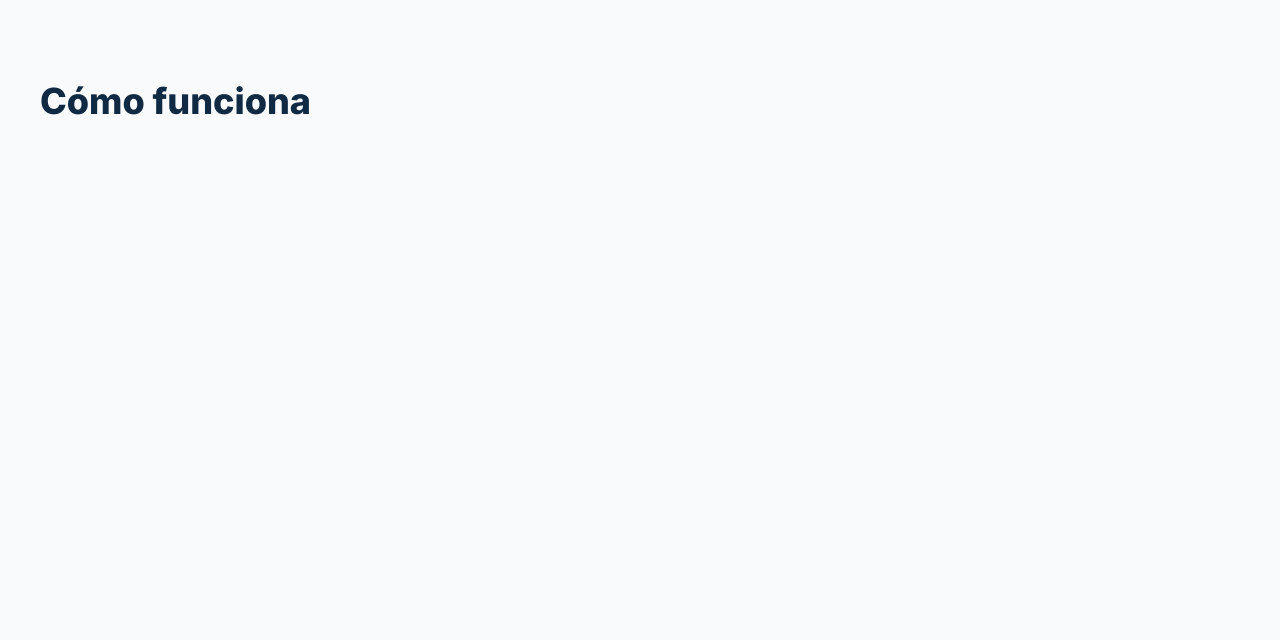
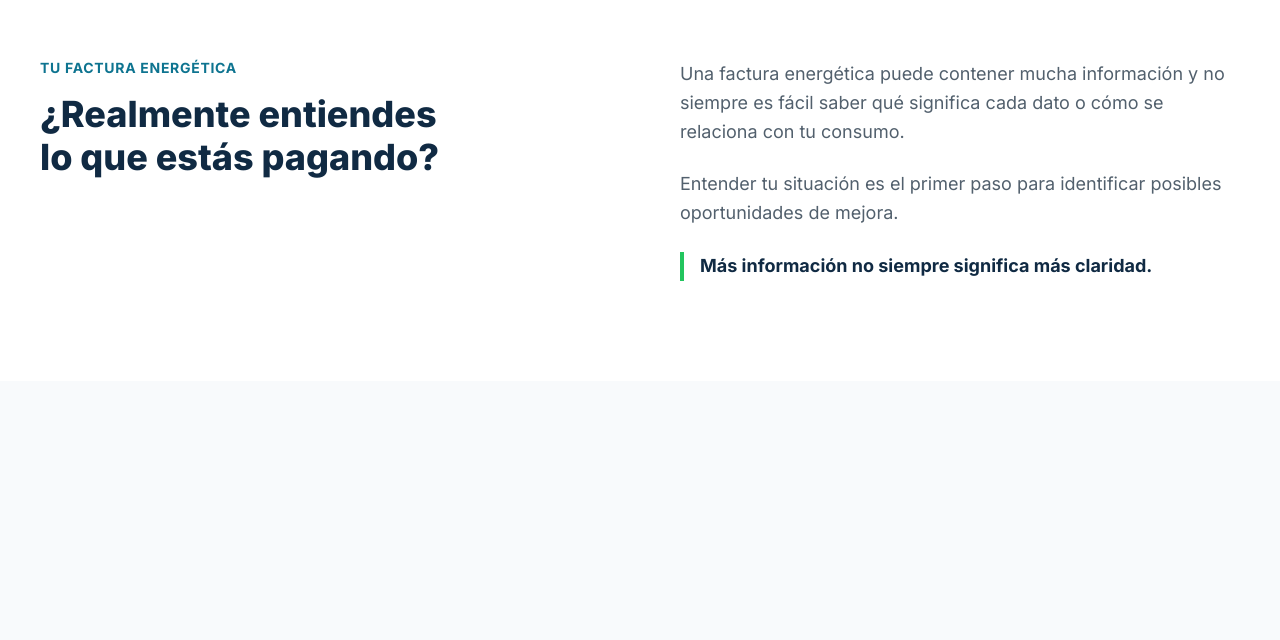
Before and after one commit to jhoan-sebastian-cardenas/Landing-page-ASENERG, a React (Vite) app: page / in a window 1280 px wide. Shown: the part 840-1480 px from the top of the page. After the commit the page ends 1221 px from the top, so only its background shows below. Built offline with nearby package versions, Linux system fonts and the light colour scheme.

Commit message:
feat: sección Problema

```diff
--- a/src/App.jsx
+++ b/src/App.jsx
@@ -1,21 +1,19 @@
 import Header from './components/Header'
-
-const testSection = { minHeight: '100vh', paddingTop: '120px' }
+import Problem from './components/Problem'
 
 function App() {
   return (
     <>
       <Header />
       <main>
-        <section id="inicio" className="container" style={testSection}>
-          <h1>Entiende tu energía. Mejora tus decisiones.</h1>
+        <section
+          id="inicio"
+          className="container"
+          style={{ minHeight: '100vh', paddingTop: '120px' }}
+        >
+          <h1>Hero (pendiente)</h1>
         </section>
-        <section id="como-funciona" className="container" style={testSection}>
-          <h2>Cómo funciona</h2>
-        </section>
-        <section id="contacto" className="container" style={testSection}>
-          <h2>Contacto</h2>
-        </section>
+        <Problem />
       </main>
     </>
   )
--- /dev/null
+++ b/src/components/Problem.css
@@ -0,0 +1,51 @@
+.problem {
+  padding-block: var(--section-padding-y);
+  background-color: var(--color-surface);
+}
+
+/* Móvil y tablet: una columna */
+.problem__inner {
+  display: grid;
+  gap: var(--space-24);
+}
+
+.problem__heading {
+  display: flex;
+  flex-direction: column;
+  gap: var(--space-16);
+}
+
+.problem__content {
+  display: grid;
+  gap: var(--space-24);
+  max-width: 40rem;
+  font-size: var(--fs-base);
+  line-height: var(--lh-relaxed);
+  color: var(--color-text-secondary);
+}
+
+.problem__highlight {
+  padding-left: var(--space-16);
+  border-left: 4px solid var(--color-secondary);
+  font-weight: var(--fw-bold);
+  color: var(--color-primary);
+}
+
+@media (min-width: 768px) {
+  .problem__content {
+    font-size: var(--fs-lg);
+  }
+}
+
+/* Desktop: dos columnas */
+@media (min-width: 1024px) {
+  .problem__inner {
+    grid-template-columns: 1fr 1fr;
+    gap: var(--space-80);
+    align-items: start;
+  }
+
+  .problem__content {
+    max-width: none;
+  }
+}
--- /dev/null
+++ b/src/components/Problem.jsx
@@ -0,0 +1,28 @@
+import './Problem.css'
+
+function Problem() {
+  return (
+    <section id="problema" className="problem" aria-labelledby="problem-title">
+      <div className="container problem__inner">
+        <div className="problem__heading">
+          <p className="eyebrow">Tu factura energética</p>
+          <h2 id="problem-title">¿Realmente entiendes lo que estás pagando?</h2>
+        </div>
+
+        <div className="problem__content">
+          <p>
+            Una factura energética puede contener mucha información y no siempre es fácil saber qué
+            significa cada dato o cómo se relaciona con tu consumo.
+          </p>
+          <p>
+            Entender tu situación es el primer paso para identificar posibles oportunidades de
+            mejora.
+          </p>
+          <p className="problem__highlight">Más información no siempre significa más claridad.</p>
+        </div>
+      </div>
+    </section>
+  )
+}
+
+export default Problem
--- a/src/styles/globals.css
+++ b/src/styles/globals.css
@@ -35,6 +35,27 @@ ul,
 ol {
   padding: 0;
   list-style: none;
+}
+
+/* ---------- Tipografía base ---------- */
+h1,
+h2 {
+  text-wrap: balance;
+}
+
+.eyebrow {
+  font-size: var(--fs-xs);
+  font-weight: var(--fw-bold);
+  line-height: 1.2;
+  letter-spacing: 0.05em;
+  text-transform: uppercase;
+  color: var(--color-accent-strong);
+}
+
+@media (min-width: 768px) {
+  .eyebrow {
+    font-size: var(--fs-md);
+  }
 }
 
 a {
```
